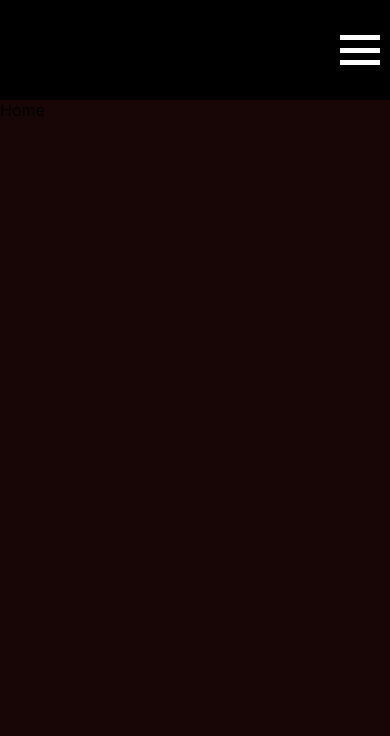
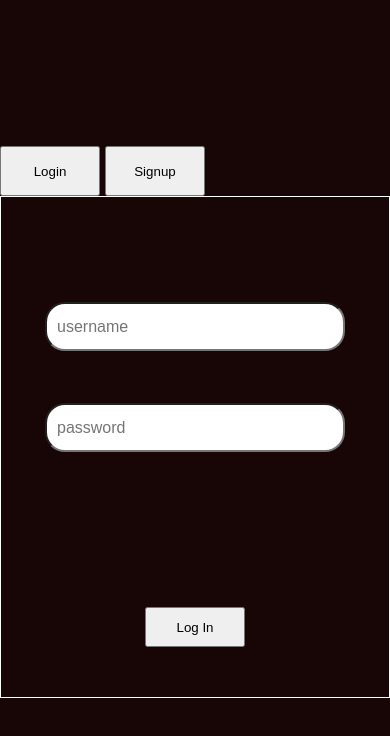
Before and after one commit to manny2384/simpleFullStack, a React (Create React App) app in the folder client/: page / in a window 390 px wide. Shown: the top 736 px of the page. Built offline with nearby package versions, Linux system fonts and the light colour scheme.

Commit message:
desktop and portrait mobile design for client

```diff
--- a/client/src/App.css
+++ b/client/src/App.css
@@ -8,59 +8,103 @@ html, body, #root, .App{
     height: 100%;
     width: 100vw;
     background-color: rgb(24, 6, 6);
+    color: white;
 }
+button{
+    outline: none;
+    cursor: pointer;
+}
+button:hover{
 
+}
 /***************************************************************************************
 
 navigation bar styling
 
 ***************************************************************************************/
-
 .navBar{
-    width: 95%;
-    height: 100px;
-    padding: 0 2.5%;
-    background-color: black;
-    color: white;
+    width: 100%;
+    height: 100%;
     display: flex;
-    flex-direction: row;
-
-    justify-content: end;
+    flex-direction: column;
     align-items: center;
-}
-.navBar-icon{
-    display: none;
-}
-.navBar-icon span{
-    width: 40px;
-    height: 5px;
-    background-color: white;
+    justify-content: center;
 }
 
 .navBarContent{
-    width: 650px;
-    display: flex;
-    flex-direction: row;
-    justify-content: space-around;
+    width: 100%;
+
 }
 .navBarContent button{
     width: 200px;
     height: 50px;
+    margin-right: 5px;
 }
 
-@media only screen and (max-width: 650px){
+@media only screen and (max-width: 500px){
+    .navBarContent Button{
+        width: 100px;
 
-    .navBar-icon{
-        height: 30px;
+    }
+}
+
+/***************************************************************************************
+
+content styling
+
+***************************************************************************************/
+.content{
+    display: grid;
+    align-items: center;
+    width: calc(100% - 2px);
+    border: white 1px solid;
+}
+
+/***************************************************************************************
+
+signup and login styling
+
+***************************************************************************************/
+
+.signup-form, .login-form{
+    display: flex;
+    flex-direction: column;
+    justify-content: center;
+    margin: auto;
+    height: 500px;
+    width: 500px;
+
+
+}
+.input-values{
+    width: 100%;
+    height: 200px;
     display: flex;
     flex-direction: column;
     justify-content: space-between;
-        color: white;
+}
+.login-values{
+    height: 150px;
+}
+.input-values input{
+    height: 35px;
+    padding: 5px 10px;
+    border-radius: 20px;
+    font-size: 16px;
 }
 
-    .navBarContent{
-        display: none;
+.signup-form button, .login-form button{
+    height: 40px;
+    width: 100px;
+    margin: 50px auto;
+}
+
+@media only screen and (max-width: 500px){
+    .input-values{
+        width: 300px;
+        margin: auto;
+    }
+    .signup-form, .login-form{
         width: 100%;
-        flex-direction: column;
     }
 }
--- a/client/src/App.js
+++ b/client/src/App.js
@@ -3,57 +3,31 @@ import React, {useState} from 'react';
 import './App.css';
 import Login from "./components/login";
 import Signup from "./components/signup";
-import Home from "./components/home";
 
 
 function App() {
 
-  const [state, setState] = useState("home");
+  const [state, setState] = useState("login");
   const [nav, setNav] = useState(true);
 
-  const handleNavBar = () => {
-    console.log("re-set nav ");
-
-    if(nav){
-      setNav(!nav);
-      document.getElementsByClassName('item2')[0].style.display = "none";
-      document.getElementsByClassName('navBarContent')[0].style.display = "flex";
-    }
-
-    else{
-      setNav(!nav);
-      document.getElementsByClassName('item2')[0].style.display = "initial";
-      document.getElementsByClassName('navBarContent')[0].style.display = "none";
-    }
-
-
-
-  }
 
   return (
     <div className="App">
       <section className='navBar' >
 
-        <div className='navBar-icon' onClick={handleNavBar}>
-          <span className='item1'></span>
-          <span className='item2'></span>
-          <span className='item3'></span>
-
-        </div>
 
         <div className="navBarContent">
-          <button onClick={()=> setState("home")}> Home </button>
           <button onClick={()=> setState("login")}> Login </button>
           <button onClick={()=> setState("signup")}> Signup </button>
         </div>
+
+        <section className="content">
+          {state==="login" && <Login />}
+          {state==="signup" && <Signup />}
+        </section>
       </section>
 
 
-      <section className="content">
-        {state==="home" && <Home />}
-        {state==="login" && <Login />}
-        {state==="signup" && <Signup />}
-      </section>
 
     </div>
   );
--- a/client/src/components/login.js
+++ b/client/src/components/login.js
@@ -16,6 +16,7 @@ function Login(){
         }
 
         axios.post("http://localhost:4000/login?", {
+
             username: username,
             password: password
 
@@ -30,10 +31,12 @@ function Login(){
     return(<div className="login">
 
         <div className="login-form">
+            <div className="input-values login-values">
+                <input type="text" placeholder="username" onChange={e => setUsername(e.target.value)} />
+                <input type="password" placeholder="password" onChange={e => setPassword(e.target.value)} />
+            </div>
 
-                <label>username: <input type="text" onChange={e => setUsername(e.target.value)} /> </label>
-                <label>password: <input type="password" onChange={e => setPassword(e.target.value)} /> </label>
-                <button onClick={handleClick}> Submit </button>
+            <button onClick={handleClick}> Log In </button>
 
         </div>
 
--- a/client/src/components/signup.js
+++ b/client/src/components/signup.js
@@ -37,6 +37,7 @@ function Signup(){
             return;
         }
 
+        // check if email is appropriate
 
 
         axios.post("http://localhost:4000/signup?", {
@@ -51,14 +52,17 @@ function Signup(){
         })
     }
 
-    return(<div>
+    return(<div className="signup">
 
         <div className="signup-form">
 
-            <label>username: <input id="signup-form-username" type="text" onChange={e=>setUsername(e.target.value)} /> </label>
-            <label>email: <input id="signup-form-email" type="email" onChange={e=>setEmail(e.target.value)} /></label>
-            <label>password: <input id="signup-form-password" type="password" onChange={e=>setPassword(e.target.value)} /> </label>
-            <button value="Submit" onClick={handleClick} > Submit </button>
+            <div className="input-values">
+                <input id="signup-form-username" type="text" placeholder="username" onChange={e=>setUsername(e.target.value)} />
+                <input id="signup-form-email" type="email" placeholder="email" onChange={e=>setEmail(e.target.value)} />
+                <input id="signup-form-password" type="password" placeholder="password" onChange={e=>setPassword(e.target.value)} />
+            </div>
+
+            <button value="Submit" onClick={handleClick} > Sign Up </button>
 
         </div>
 
```
Lines whose indentation alone changed are shown as unchanged.
